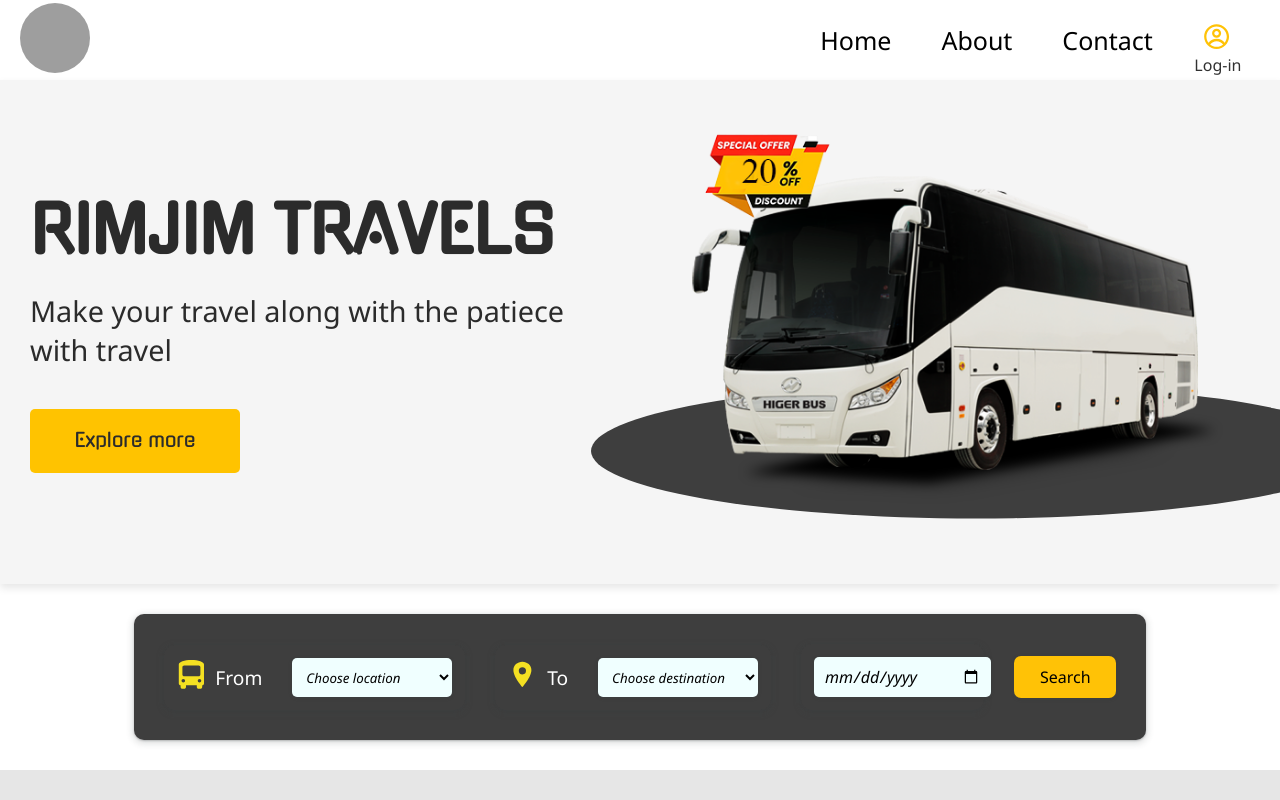
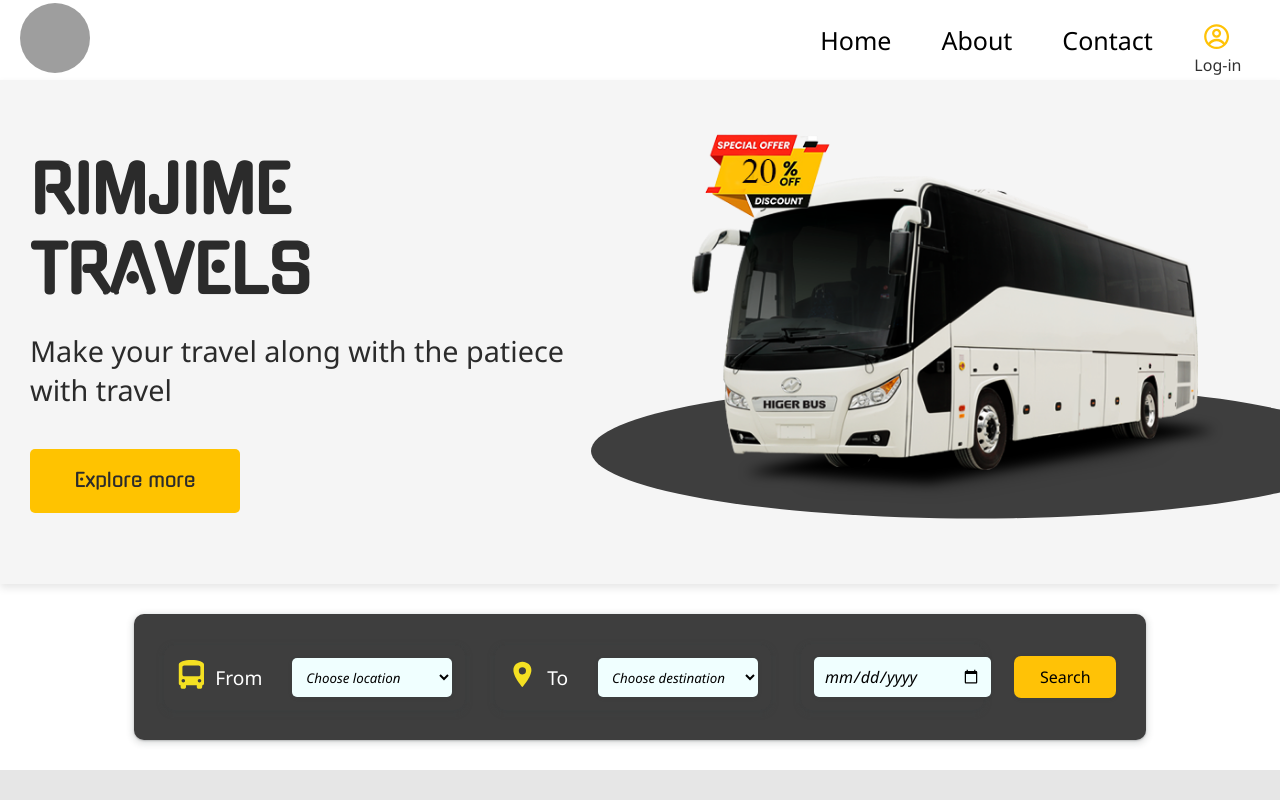
Before and after one commit to Shahil-8848/bus-reservation-system, a React (Create React App) app: page / in a window 1280 px wide. Shown: the top 800 px of the page. Built offline with nearby package versions, Linux system fonts and the light colour scheme; grey boxes are pictures that could not be loaded.

Commit message:
Updated Home component

```diff
--- a/src/Pages/Home/Home.jsx
+++ b/src/Pages/Home/Home.jsx
@@ -5,12 +5,12 @@
 import discountbus from "../../Photos/discountbus.png";
 import Services from "../../Components/Services";
 
-const Home = ({ userPageName }) => {
+const Home = () => {
   return (
     <Layout>
       <div className="main-container">
         <div className="main-text">
-          <h1>RIMJIM Travels {userPageName}</h1>
+          <h1>RIMJIME Travels </h1>
           <h6>Make your travel along with the patiece with travel</h6>
           <button className="main-button">Explore more</button>
         </div>
```
